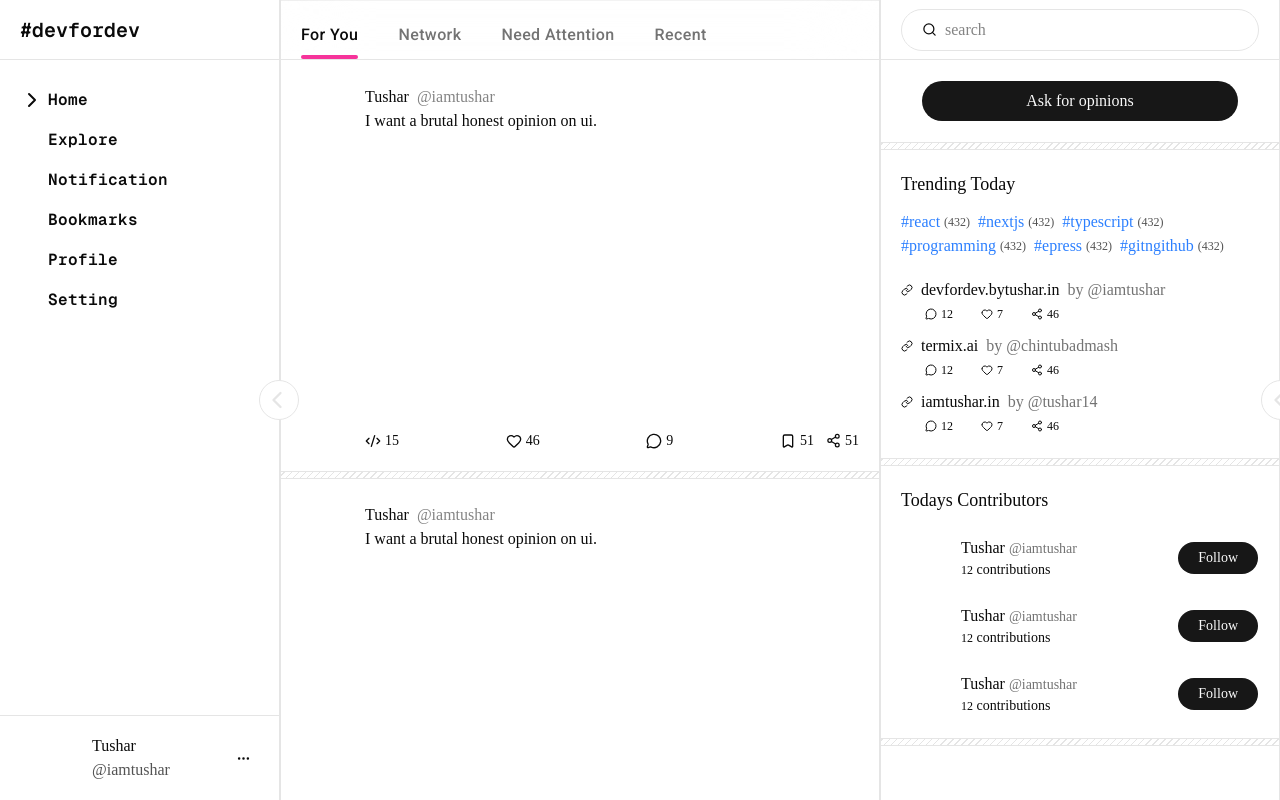
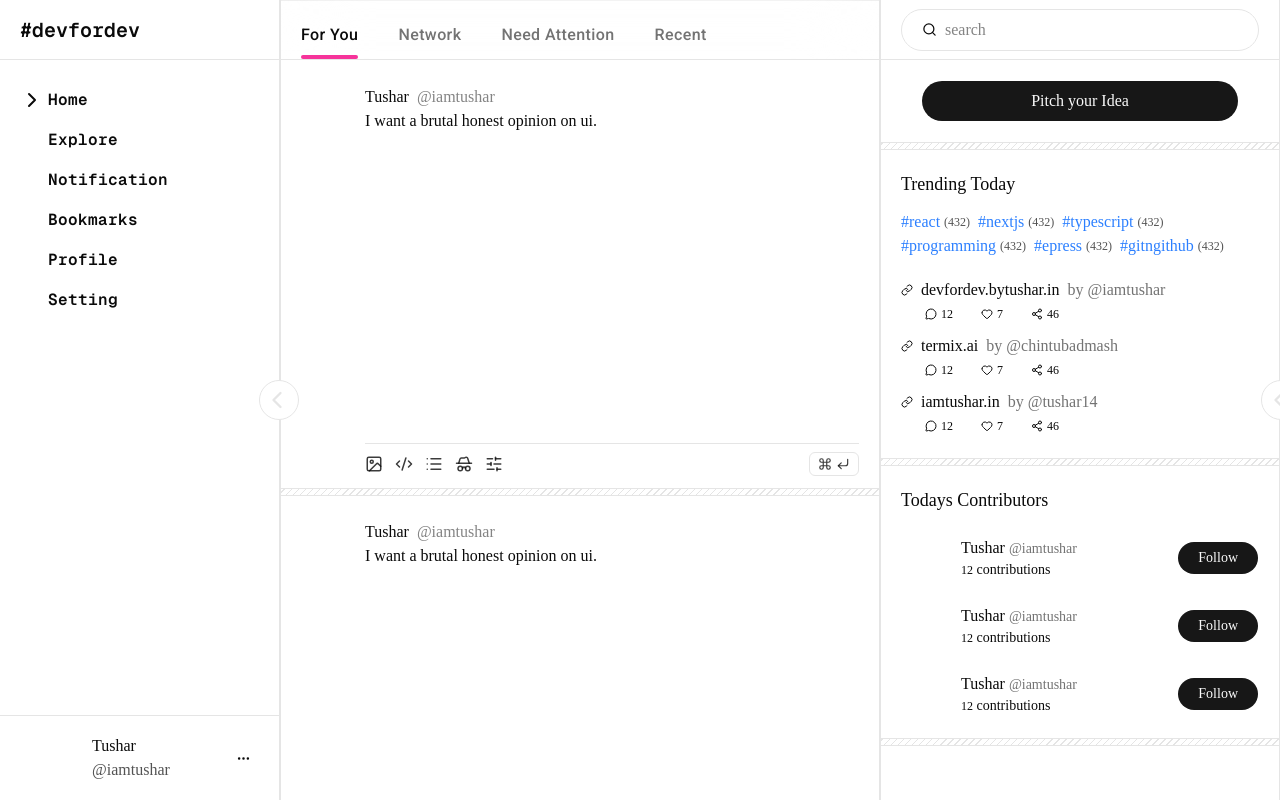
Before and after one commit to itushr/devfordev, a Next.js app: page /home in a window 1280 px wide. Built offline with nearby package versions, Linux system fonts and the light colour scheme.

Commit message:
feat(ui): pitch box

```diff
--- a/app/home/(leftpanel)/LeftPanel.tsx
+++ b/app/home/(leftpanel)/LeftPanel.tsx
@@ -1,3 +1,4 @@
+import PitchBox from "@/components/PitchBox"
 import Feed from "./Feed"
 import { Roboto } from "next/font/google"
 
@@ -25,6 +26,7 @@ const LeftPanel = () => {
                     Recent
                 </div>
             </div>
+            <PitchBox />
             <Feed />
         </div>
     )
--- a/app/home/(rightpanel)/AskForOpinions.tsx
+++ b/app/home/(rightpanel)/AskForOpinions.tsx
@@ -3,7 +3,7 @@ import { Button } from '@/components/ui/button'
 const AskForOpinions = () => {
     return (
         <div className="px-10 py-5">
-            <Button className="w-full rounded-full">Ask for opinions</Button>
+            <Button className="w-full rounded-full">Pitch your Idea</Button>
         </div>
     )
 }
--- /dev/null
+++ b/components/PitchBox.tsx
@@ -0,0 +1,48 @@
+import { Code, CodeXml, Command, CornerDownLeft, HatGlasses, Image, List, SlidersHorizontal } from "lucide-react"
+import Separator from "./Separator"
+import { Button } from "./ui/button"
+
+const PitchBox = () => {
+    return (
+        <>
+            <div className="w-full bg-background p-5 pb-1 flex gap-2">
+                <div>
+                    <div className="size-14 bg-card rounded-full"></div>
+                </div>
+                <div className="flex-1">
+                    {/* header */}
+                    <div className="mt-1">
+                        <span>Tushar</span>
+                        <span className="ml-2 text-foreground/50">@iamtushar</span>
+                    </div>
+
+                    {/* main */}
+                    <div className="">
+                        <span>
+                            I want a brutal honest opinion on ui.
+                        </span>
+                        <div className="w-full aspect-video bg-card mt-3 rounded-md"></div>
+                    </div>
+
+                    {/* actions */}
+                    <div className="border-t mt-5 py-2 flex justify-between items-center text-foreground/80">
+                        <div className="flex gap-3 hover:text-foreground/30">
+                            <Image size={18} className="hover:text-pink-500 cursor-pointer" />
+                            <CodeXml size={18} className="hover:text-pink-500 cursor-pointer" />
+                            <List size={18} className="hover:text-pink-500 cursor-pointer" />
+                            <HatGlasses size={18} className="hover:text-pink-500 cursor-pointer" />
+                            <SlidersHorizontal size={18} className="hover:text-pink-500 cursor-pointer" />
+                        </div>
+                        <div className="flex gap-1 border rounded-sm px-2 py-1 hover:text-pink-500 cursor-pointer">
+                            <Command size={14} />
+                            <CornerDownLeft size={14} />
+                        </div>
+                    </div>
+                </div>
+            </div>
+            <Separator />
+        </>
+    )
+}
+
+export default PitchBox
```
